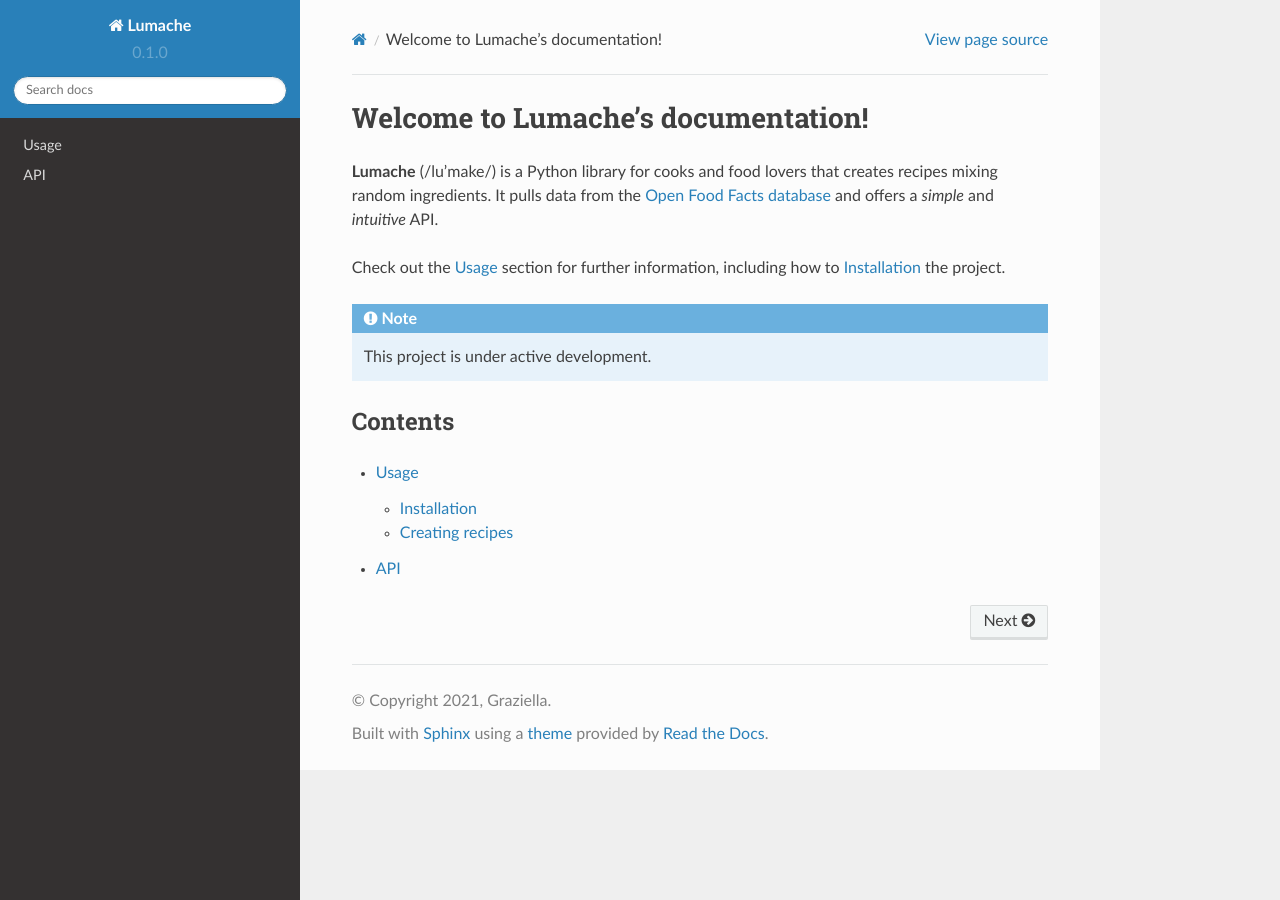
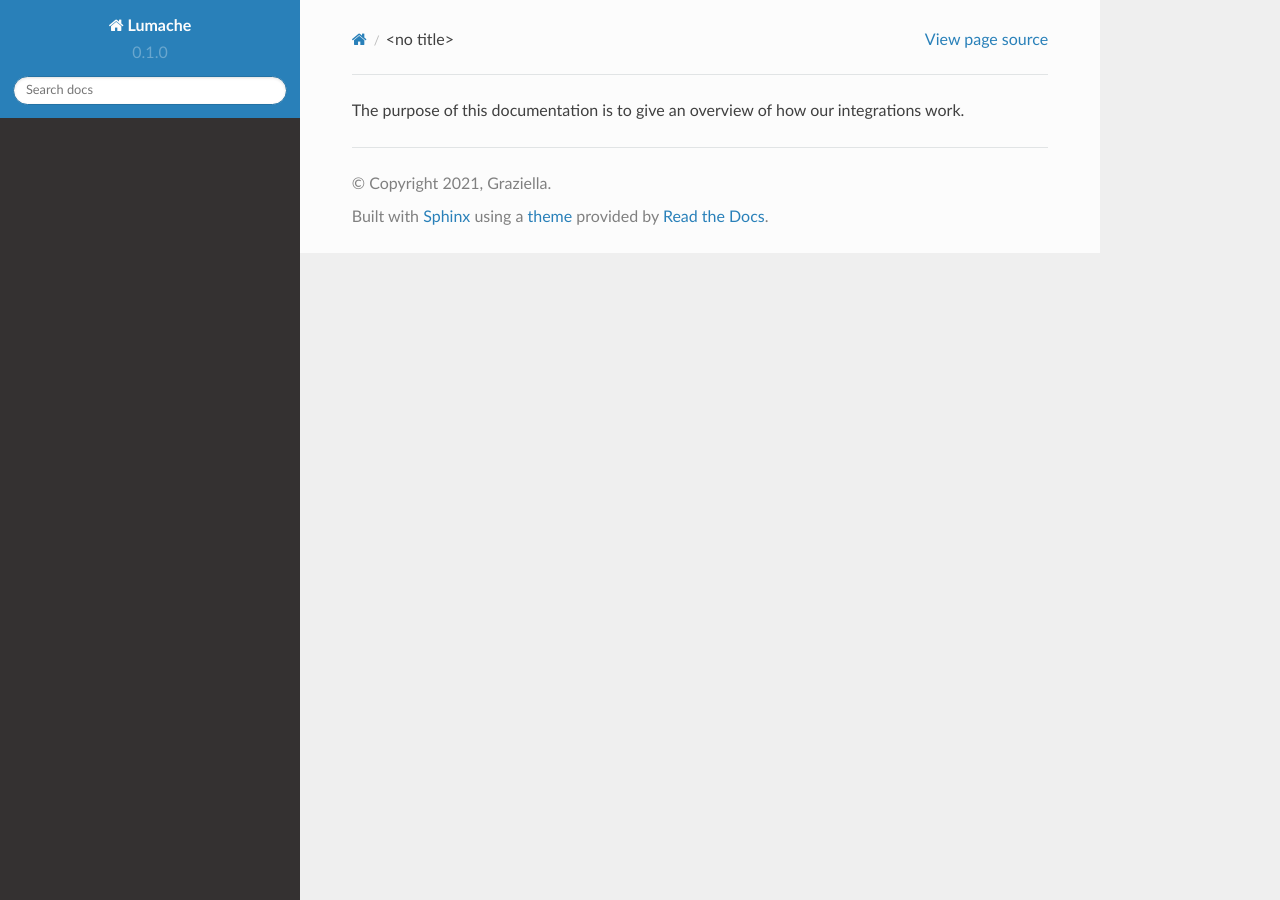
Before and after one commit to SyncifyIntegrations/SyncifyDocumentation, a Sphinx documentation site: the page built from docs/source/index.rst, in a window 1280 px wide. Built offline with Sphinx 7.4.7 and the Read the Docs theme 2.0.0, drawn with Linux system fonts in a browser that asks for light colours.

Commit message:
Update index.rst

```diff
--- a/docs/source/index.rst
+++ b/docs/source/index.rst
@@ -1,22 +1 @@
-Welcome to Lumache's documentation!
-===================================
-
-**Lumache** (/lu'make/) is a Python library for cooks and food lovers
-that creates recipes mixing random ingredients.
-It pulls data from the `Open Food Facts database <https://world.openfoodfacts.org/>`_
-and offers a *simple* and *intuitive* API.
-
-Check out the :doc:`usage` section for further information, including
-how to :ref:`installation` the project.
-
-.. note::
-
-   This project is under active development.
-
-Contents
---------
-
-.. toctree::
-
-   usage
-   api
+The purpose of this documentation is to give an overview of how our integrations work.
```
